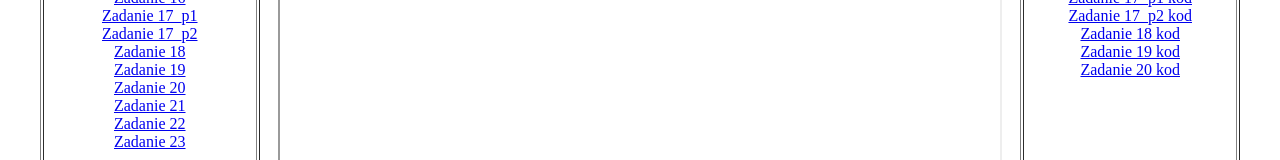
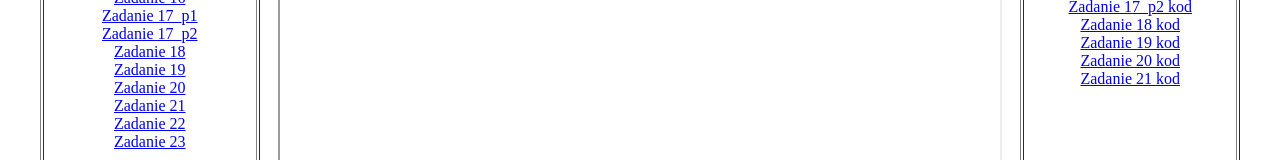
Before and after one commit to KurtSpire/css, a plain HTML site: page css_zadania/index.html in a window 1280 px wide. Shown: the part 423-583 px from the top of the page. Drawn offline with Linux system fonts and the light colour scheme.

Commit message:
Update index.html

```diff
--- a/css_zadania/index.html
+++ b/css_zadania/index.html
@@ -55,6 +55,7 @@
  <a href="zadanie18_dovz_kod.txt" target="strony">Zadanie 18 kod</a> <br>
  <a href="zadanie19_dovz_kod.txt" target="strony">Zadanie 19 kod</a> <br>
  <a href="zadanie20_dovz_kod.txt" target="strony">Zadanie 20 kod</a> <br>
+ <a href="zadanie21_dovz_kod.txt" target="strony">Zadanie 21 kod</a> <br>
  </td>
  </tr>
 
```
